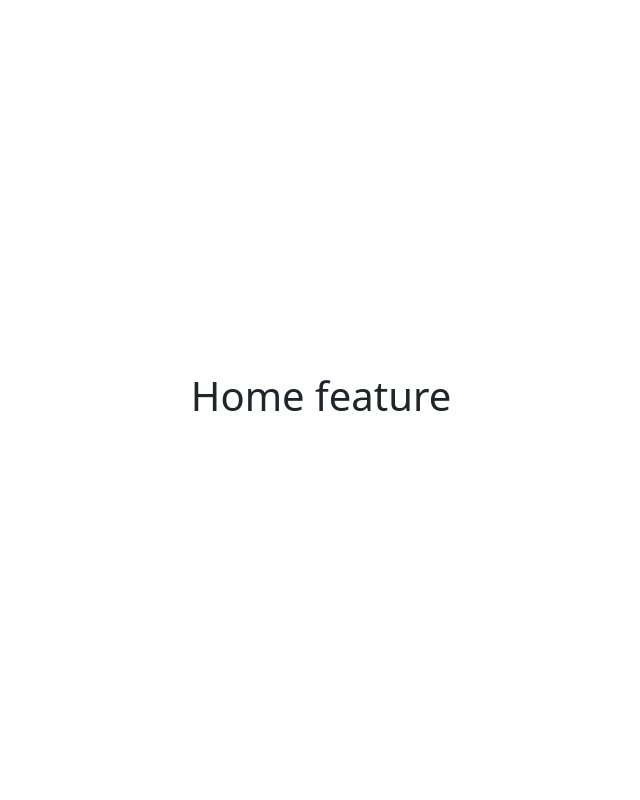
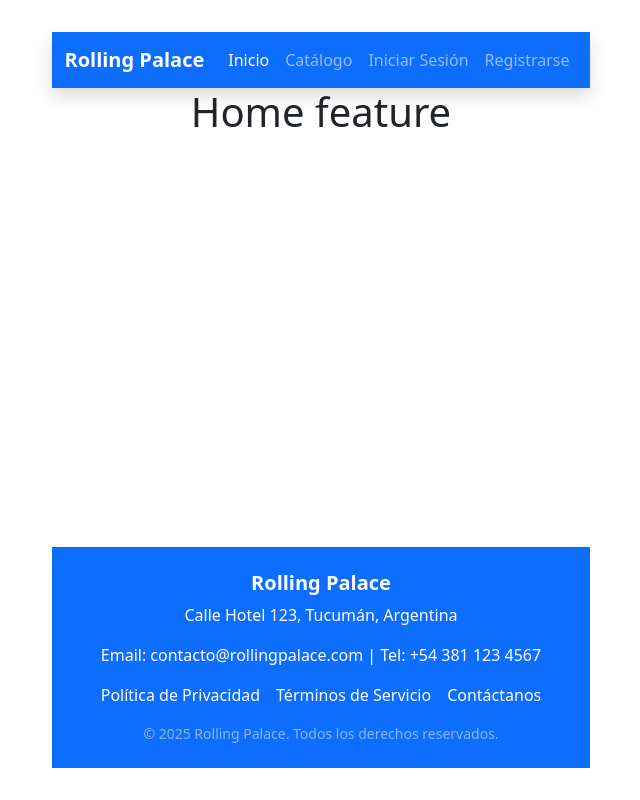
Before and after one commit to IgnacioRMN/RollingPalace_frontend, a React (Vite) app: page / in a window 1280 px wide. Shown: the whole page, without its empty margins (319-959 px from the left). Built offline with nearby package versions, Linux system fonts and the light colour scheme.

Commit message:
se copio el componente navbar y footer

```diff
--- a/src/App.jsx
+++ b/src/App.jsx
@@ -1,13 +1,19 @@
 import { BrowserRouter, Routes, Route } from "react-router-dom";
 import Home from "./pages/Home";
 import "./styles/App.css";
+import Navbar from "./componets/navbar";
+import Footer from "./componets/footer";
+import "./styles/Navbar.css"
 
 function App() {
   return (
     <BrowserRouter>
+     <Navbar />
       <Routes>
+
         <Route path="/" element={<Home />} />
       </Routes>
+     <Footer/>
     </BrowserRouter>
   );
 }
--- /dev/null
+++ b/src/componets/Footer.jsx
@@ -0,0 +1,20 @@
+
+const Footer = () => {
+  return (
+    <footer className="bg-primary text-white py-4 mt-auto">
+      <div className="container text-center">
+        <p className="h5 fw-semibold">Rolling Palace</p>
+        <p>Calle Hotel 123, Tucumán, Argentina</p>
+        <p>Email: contacto@rollingpalace.com | Tel: +54 381 123 4567</p>
+        <div className="my-3">
+          <a href="#" className="text-white text-decoration-none me-3">Política de Privacidad</a>
+          <a href="#" className="text-white text-decoration-none me-3">Términos de Servicio</a>
+          <a href="#" className="text-white text-decoration-none">Contáctanos</a>
+        </div>
+        <p className="text-white-50 small mb-0">© 2025 Rolling Palace. Todos los derechos reservados.</p>
+      </div>
+    </footer>
+  );
+};
+
+export default Footer;
--- /dev/null
+++ b/src/componets/Navbar.jsx
@@ -0,0 +1,33 @@
+
+import { Link, NavLink } from "react-router-dom";
+
+const Navbar = () => {
+  return (
+    <nav className="navbar navbar-expand-lg navbar-dark bg-primary shadow">
+      <div className="container">
+        <Link className="navbar-brand fw-bold" to="/">Rolling Palace</Link>
+        <button className="navbar-toggler" type="button" data-bs-toggle="collapse" data-bs-target="#navbarNav">
+          <span className="navbar-toggler-icon"></span>
+        </button>
+        <div className="collapse navbar-collapse" id="navbarNav">
+          <ul className="navbar-nav ms-auto">
+            <li className="nav-item">
+              <NavLink to="/" className="nav-link">Inicio</NavLink>
+            </li>
+            <li className="nav-item">
+              <NavLink to="/catalogo" className="nav-link">Catálogo</NavLink>
+            </li>
+            <li className="nav-item">
+              <NavLink to="/iniciar-sesion" className="nav-link">Iniciar Sesión</NavLink>
+            </li>
+            <li className="nav-item">
+              <NavLink to="/registrarse" className="nav-link">Registrarse</NavLink>
+            </li>
+          </ul>
+        </div>
+      </div>
+    </nav>
+  );
+};
+
+export default Navbar;
--- /dev/null
+++ b/src/styles/Navbar.css
@@ -0,0 +1,67 @@
+
+html, body {
+  height: 100%;
+  margin: 0;
+  font-family: system-ui, Avenir, Helvetica, Arial, sans-serif;
+  line-height: 1.5;
+  font-weight: 400;
+  -webkit-font-smoothing: antialiased;
+  -moz-osx-font-smoothing: grayscale;
+  background-color: #ffffff;
+  color: #212529;
+}
+
+/* El contenedor raíz para estructurar como flex */
+#root {
+  display: flex;
+  flex-direction: column;
+  min-height: 100vh;
+}
+
+/* Main crece para ocupar el espacio entre navbar y footer */
+main {
+  flex: 1 0 auto;
+}
+
+/* Footer se mantiene al fondo */
+footer {
+  flex-shrink: 0;
+  width: 100%;
+  text-align: center;
+}
+
+/* Enlaces */
+a {
+  font-weight: 500;
+  color: #0d6efd;
+  text-decoration: none;
+}
+a:hover {
+  color: #0a58ca;
+  text-decoration: underline;
+}
+
+/* Botones personalizados (por si los usás fuera de Bootstrap) */
+button {
+  border-radius: 8px;
+  border: none;
+  padding: 0.6em 1.2em;
+  font-size: 1em;
+  font-weight: 500;
+  font-family: inherit;
+  background-color: #0d6efd;
+  color: white;
+  cursor: pointer;
+  transition: background-color 0.25s;
+}
+button:hover {
+  background-color: #0a58ca;
+}
+button:focus {
+  outline: 3px solid #0056b3;
+}
+
+/* Títulos */
+h1 {
+  font-size: 2.5rem;
+}
```
